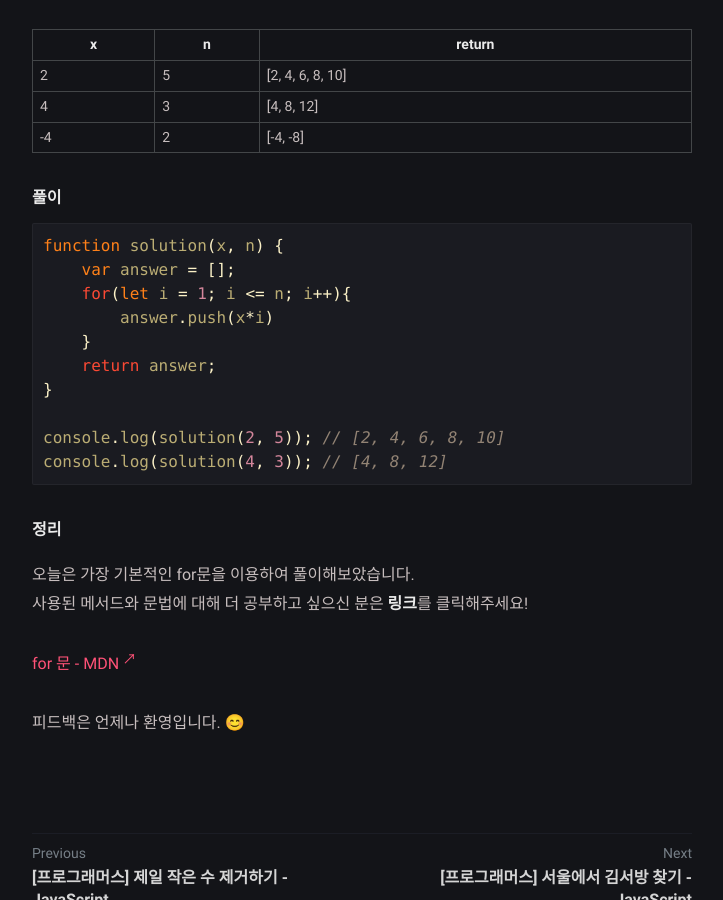
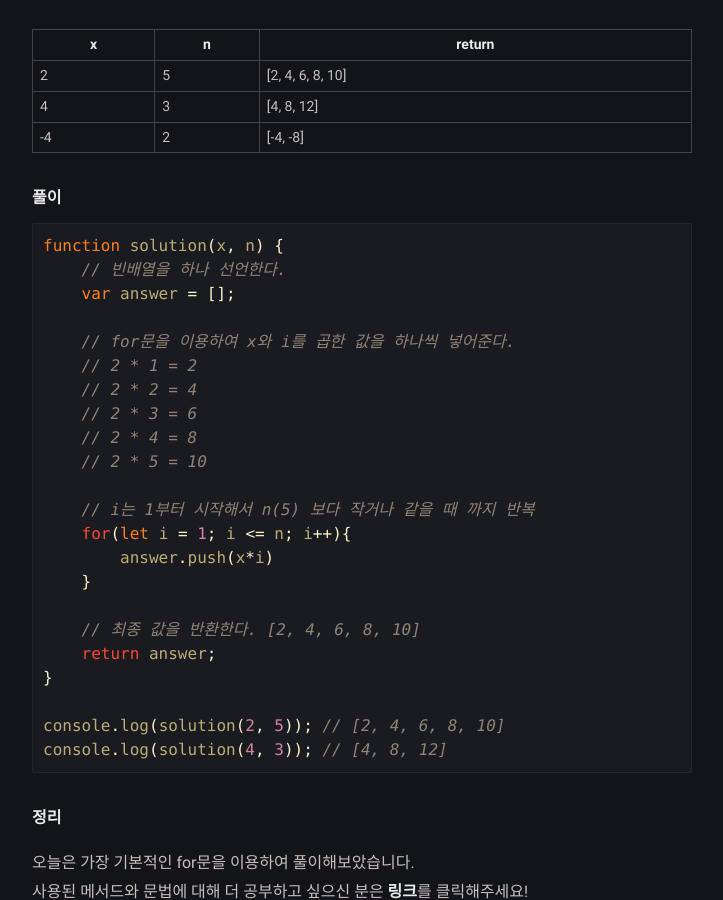
Before and after one commit to LeeJams/LeeJams.github.io, a Jekyll site: the page built from _posts/programmers/lv1/2022-03-05-x만큼-각격이-있는-n개의-숫자.md, in a window 1280 px wide and 900 px high, scrolled down 922 px. Shown: the whole window, without its empty margins (278-1001 px from the left). Built offline with Jekyll 4.4.1, drawn with Linux system fonts in a browser that asks for light colours; comment, search, counter and statistics services are not loaded.

Commit message:
부가 설명 추가

````diff
--- a/_posts/programmers/lv1/2022-03-05-x만큼-각격이-있는-n개의-숫자.md
+++ b/_posts/programmers/lv1/2022-03-05-x만큼-각격이-있는-n개의-숫자.md
@@ -25,10 +25,22 @@ tags: [JAVASCRIPT, PROGRAMMERS, LV1]
 ##### 풀이
 ```javascript
 function solution(x, n) {
+    // 빈배열을 하나 선언한다.
     var answer = [];
+
+    // for문을 이용하여 x와 i를 곱한 값을 하나씩 넣어준다.
+    // 2 * 1 = 2
+    // 2 * 2 = 4
+    // 2 * 3 = 6
+    // 2 * 4 = 8
+    // 2 * 5 = 10
+
+    // i는 1부터 시작해서 n(5) 보다 작거나 같을 때 까지 반복
     for(let i = 1; i <= n; i++){
         answer.push(x*i)
     }
+
+    // 최종 값을 반환한다. [2, 4, 6, 8, 10]
     return answer;
 }
 
````
Also changed, not shown: _posts/programmers/lv1/2022-03-04-제일-작은-수-제거하기.md (+1 -1 lines), _posts/programmers/lv1/2022-03-06-서울에서-김서방-찾기.md (+2 -0 lines), _posts/programmers/lv1/2022-03-07-문자열을-정수로-바꾸기.md (+1 -0 lines).
